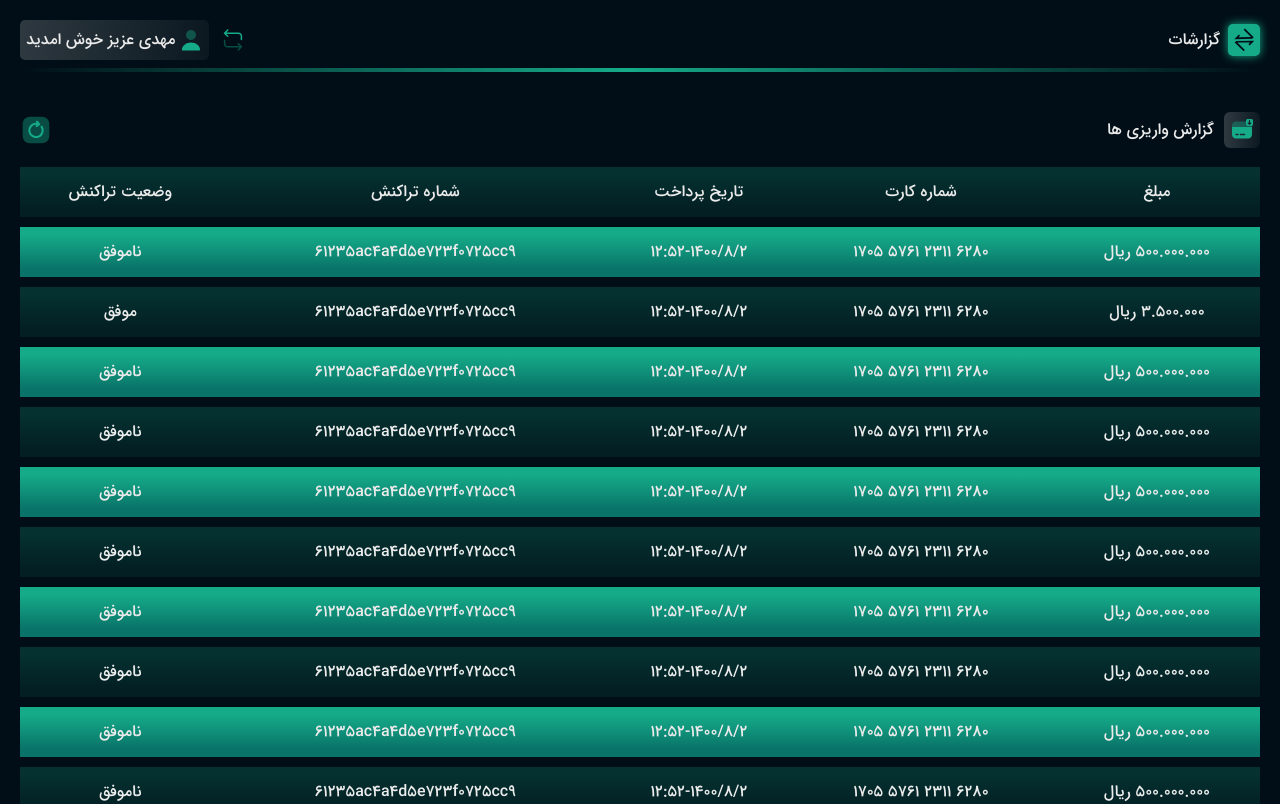
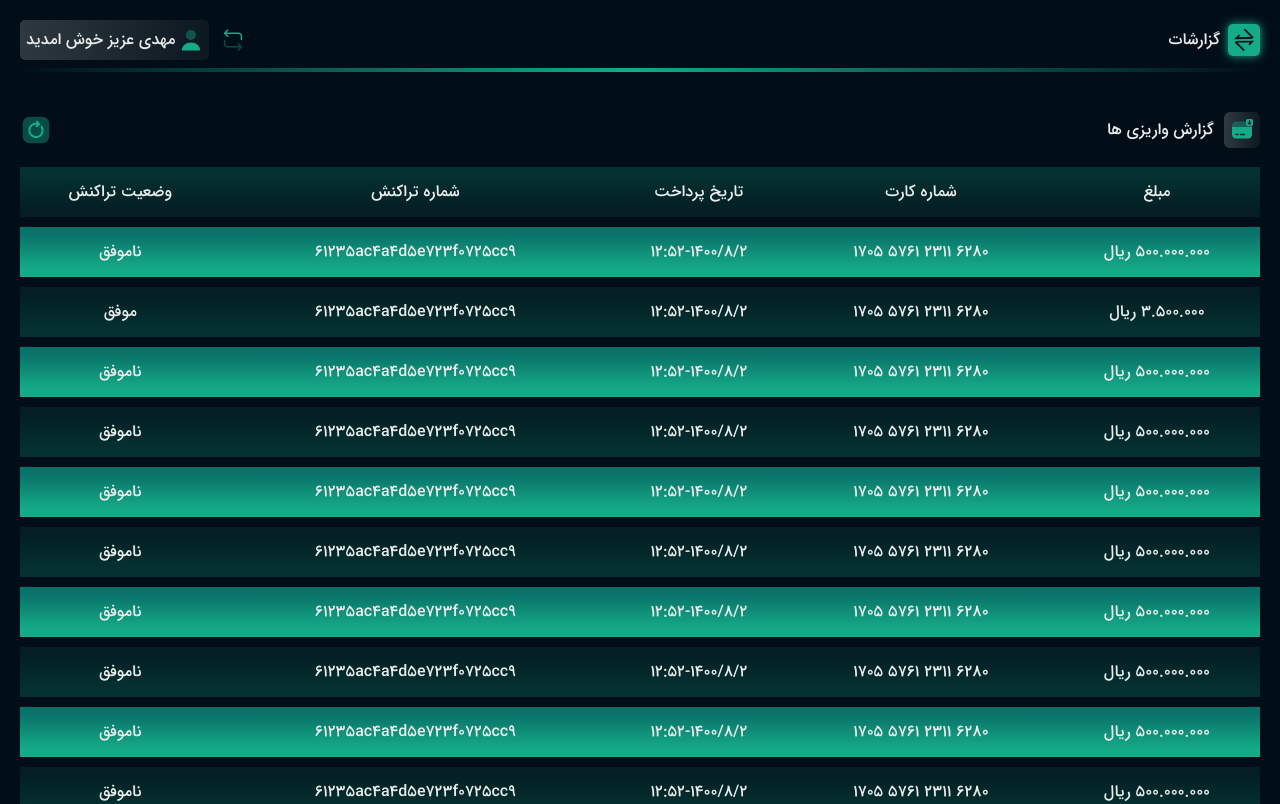
Before and after one commit to danyalbani240/dashboard, a Nuxt app: page /reports in a window 1280 px wide. Shown: the top 804 px of the page. Built offline with nearby package versions, Linux system fonts and the light colour scheme.

Commit message:
background color editted

```diff
--- a/components/TheReportsTable.vue
+++ b/components/TheReportsTable.vue
@@ -85,7 +85,7 @@ thead {
   height: 60px;
 }
 tbody tr {
-  background-image: linear-gradient(0deg, #031f24 21.31%, #053130 78.69%);
+  background-image: linear-gradient(180deg, #031f24 21.31%, #053130 78.69%);
   height: 60px;
 }
 td {
@@ -141,7 +141,7 @@ tr td:last-of-type {
   padding-right: 5px;
 }
 tr.two {
-  background-image: linear-gradient(0deg, #097369 21.31%, #15ab88 78.69%);
+  background-image: linear-gradient(180deg, #097369 21.31%, #15ab88 78.69%);
 }
 .pag-item {
   width: 28px;
```
